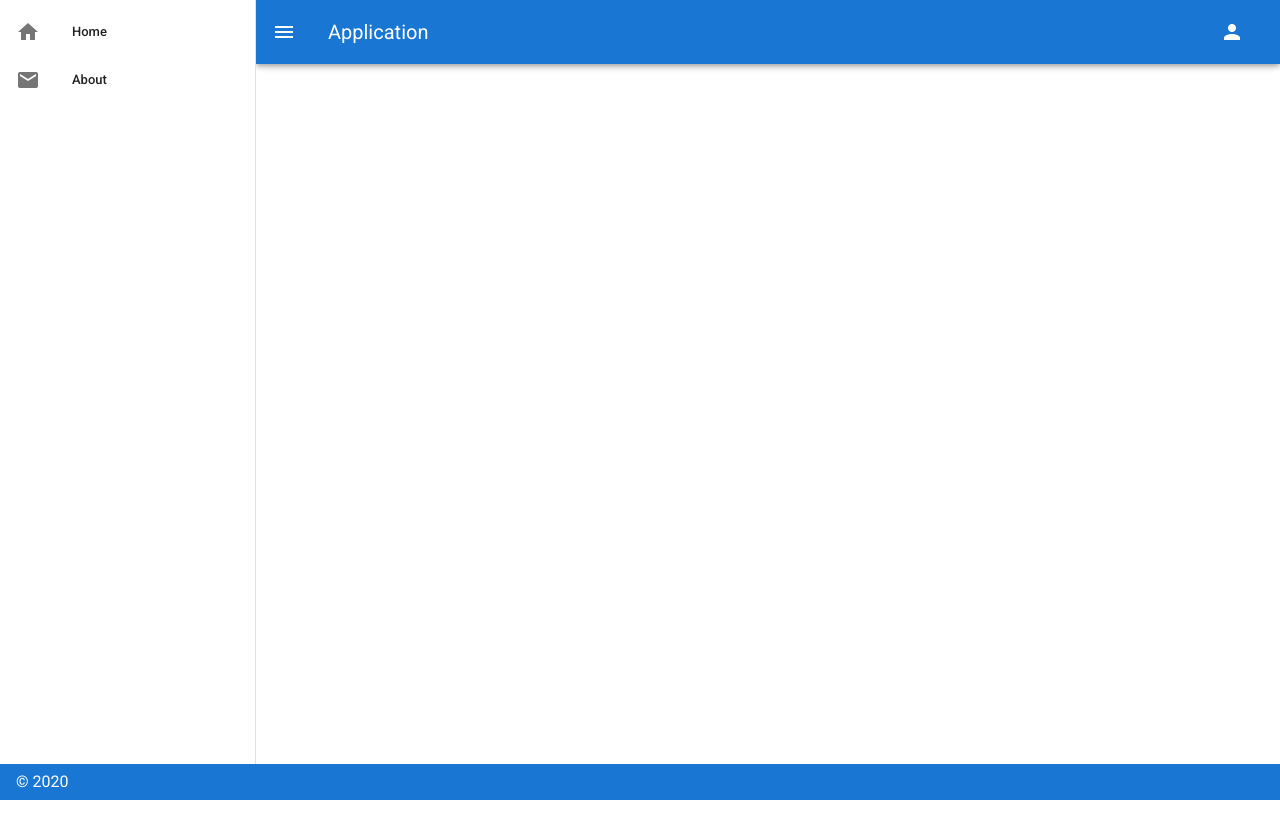
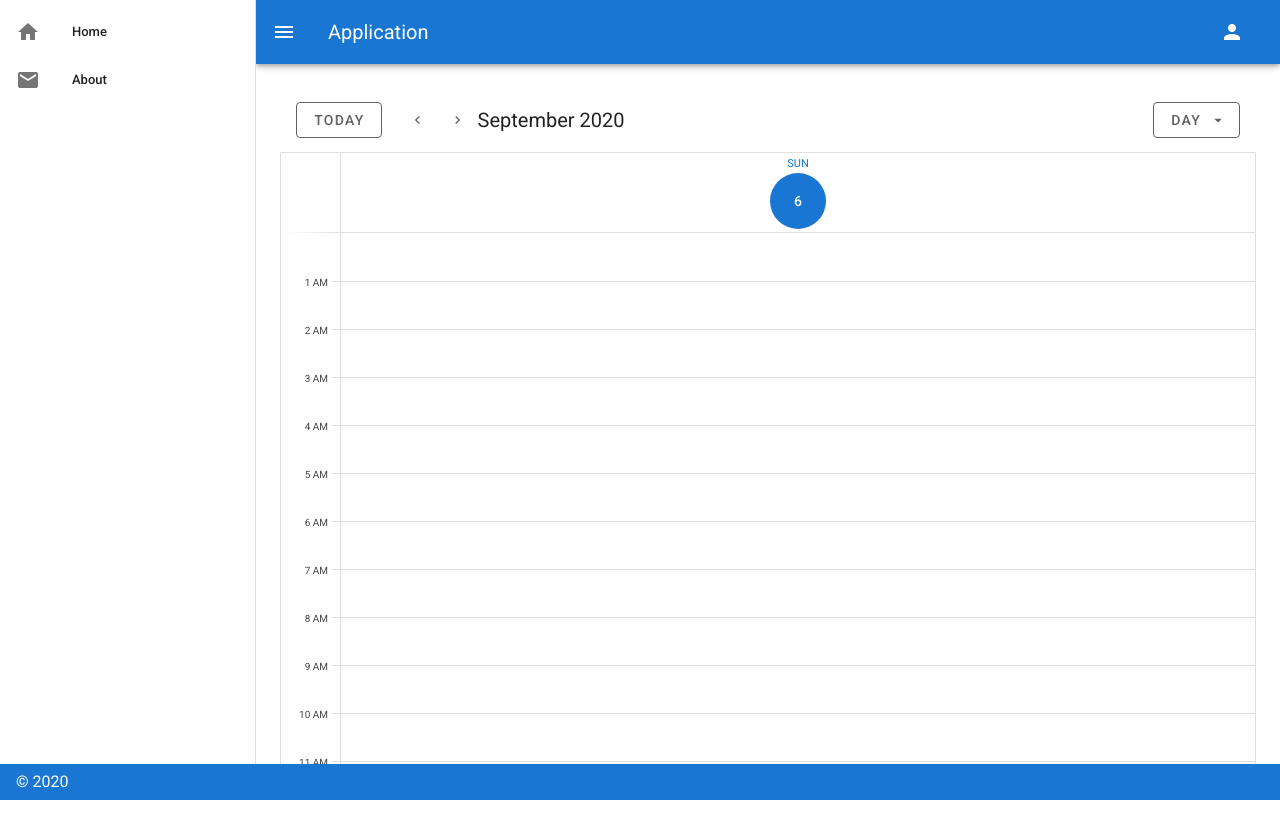
Before and after one commit to nthm1239/kajicoin, a Vue app: page /callender in a window 1280 px wide. Shown: the top 838 px of the page. Before the commit the page ends 800 px from the top, so only its background shows below. Built offline with nearby package versions, Linux system fonts and the light colour scheme; no server answers; sample sign-in values are in the browser's storage.

Commit message:
Callender画面を追加

```diff
--- a/src/router.js
+++ b/src/router.js
@@ -4,6 +4,7 @@ import Home from './views/Home.vue'
 import Signup from './views/Signup'
 import Signin from './views/Signin'
 import Housework from './views/Housework'
+import Callender from './views/Callender'
 import firebase from "firebase";
 
 Vue.use(Router)
@@ -42,6 +43,12 @@ const router = new Router({
       name: 'housework',
       component: Housework,
       meta: { requiresAuth: true }
+    },
+    {
+      path: '/callender',
+      name: 'callender',
+      component: Callender,
+      meta: { requiresAuth: true }
     }
   ]
 })
--- /dev/null
+++ b/src/views/Callender.vue
@@ -0,0 +1,153 @@
+<template>
+  <div class="Callender">
+    <v-container>
+        <v-row>
+            <v-col cols="12">
+                <v-toolbar flat color="white">
+                    <v-btn outlined class="mr-4" color="grey darken-2" @click="setToday">
+                        Today
+                    </v-btn>
+                    <v-btn fab text small color="grey darken-2" @click="prev">
+                        <v-icon small>mdi-chevron-left</v-icon>
+                    </v-btn>
+                    <v-btn fab text small color="grey darken-2" @click="next">
+                        <v-icon small>mdi-chevron-right</v-icon>
+                    </v-btn>
+                    <v-toolbar-title v-if="$refs.calendar">
+                        {{ $refs.calendar.title }}
+                    </v-toolbar-title>
+                    <v-spacer></v-spacer>
+                    <v-menu bottom right>
+                        <template v-slot:activator="{ on, attrs }">
+                        <v-btn
+                            outlined
+                            color="grey darken-2"
+                            v-bind="attrs"
+                            v-on="on"
+                        >
+                            <span>{{ callenderTypeToLabel[currentCallenderType] }}</span>
+                            <v-icon right>mdi-menu-down</v-icon>
+                        </v-btn>
+                        </template>
+                        <v-list>
+                        <v-list-item @click="currentCallenderType = 'day'">
+                            <v-list-item-title>Day</v-list-item-title>
+                        </v-list-item>
+                        <v-list-item @click="currentCallenderType = 'week'">
+                            <v-list-item-title>Week</v-list-item-title>
+                        </v-list-item>
+                        <v-list-item @click="currentCallenderType = 'month'">
+                            <v-list-item-title>Month</v-list-item-title>
+                        </v-list-item>
+                        </v-list>
+                    </v-menu>
+                </v-toolbar>
+
+                <v-sheet :height="windowSize.y * 0.8 ">
+                    <v-calendar
+                    ref="calendar"
+                    v-model="focus"
+                    color="primary"
+                    :type="currentCallenderType"
+                    :events="events"
+                    @click:event="showEvent"
+                    ></v-calendar>
+                    <v-menu
+                    v-model="selectedOpen"
+                    :close-on-content-click="false"
+                    :activator="selectedElement"
+                    offset-x
+                    >
+                    <v-card
+                        color="grey lighten-4"
+                        min-width="350px"
+                        flat
+                    >
+                        <v-toolbar
+                        :color="selectedEvent.color"
+                        dark
+                        >
+                        <v-toolbar-title v-html="selectedEvent.name"></v-toolbar-title>
+                        </v-toolbar>
+                        <v-card-text>
+                        <span v-html="selectedEvent.details"></span>
+                        </v-card-text>
+                        <v-card-actions>
+                        <v-btn
+                            text
+                            color="secondary"
+                            @click="selectedOpen = false"
+                        >
+                            Close
+                        </v-btn>
+                        </v-card-actions>
+                    </v-card>
+                    </v-menu>
+
+                </v-sheet>
+            </v-col>
+        </v-row>
+    </v-container>
+  </div>
+</template>
+
+<script>
+
+  export default {
+    name: 'Callender',
+    data: () => ({
+      focus: '',
+      currentCallenderType: 'day',
+      callenderTypeToLabel: {
+        month: 'Month',
+        week: 'Week',
+        day: 'Day',
+      },
+      selectedEvent: {},
+      selectedElement: null,
+      selectedOpen: false,
+      events: [],
+      windowSize: {
+        x: 0,
+        y: 0,
+      },
+      iconSize: 0
+    }),
+
+    mounted () {
+      this.onResize()
+    },
+    methods: {
+      onResize () {
+        this.windowSize = { x: window.innerWidth, y: window.innerHeight }
+        this.iconSize = window.innerHeight * 0.1
+      },
+      setToday () {
+        this.focus = ''
+      },
+      prev () {
+        this.$refs.calendar.prev()
+      },
+      next () {
+        this.$refs.calendar.next()
+      },
+      showEvent ({ nativeEvent, event }) {
+        const open = () => {
+          this.selectedEvent = event
+          this.selectedElement = nativeEvent.target
+          setTimeout(() => this.selectedOpen = true, 10)
+        }
+
+        if (this.selectedOpen) {
+          this.selectedOpen = false
+          setTimeout(open, 10)
+        } else {
+          open()
+        }
+        nativeEvent.stopPropagation()
+      },
+    },
+    components: {
+    },
+  }
+</script>
--- a/src/views/Home.vue
+++ b/src/views/Home.vue
@@ -27,7 +27,7 @@
     name: 'Home',
     data: () => ({
       menus: [
-        { title: 'home', icon: 'mdi-home' },
+        { title: 'home', icon: 'mdi-home', to: '/callender' },
         { title: 'currency', icon: 'mdi-currency-cny' },
         { title: 'gift', icon: 'mdi-gift' },
         { title: 'kaji', icon: 'mdi-washing-machine', to: '/housework'},
--- a/src/views/Housework.vue
+++ b/src/views/Housework.vue
@@ -2,32 +2,7 @@
   <div class="Housework">
     <v-container>
       <v-row>
-        <v-col cols="6">
-          <v-sheet :height="windowSize.y * 0.8 ">
-            <v-calendar
-              color="primary"
-              type="day"
-            >
-              <template v-slot:day-header="{ present }">
-                <template
-                  v-if="present"
-                  class="text-center"
-                >
-                  Today
-                </template>
-              </template>
-
-              <template v-slot:interval="{ hour }">
-                <div
-                  class="text-center"
-                >
-                  {{ hour }} o'clock
-                </div>
-              </template>
-            </v-calendar>
-          </v-sheet>
-        </v-col>
-        <v-col cols="6">
+        <v-col cols="12">
           <v-row v-resize="onResize" :style="style" >
             <v-col cols="12" v-for="menu in menus" v-bind:key="menu.key">
               <v-dialog v-model="menu.dialog" persistent max-width="290">
```
